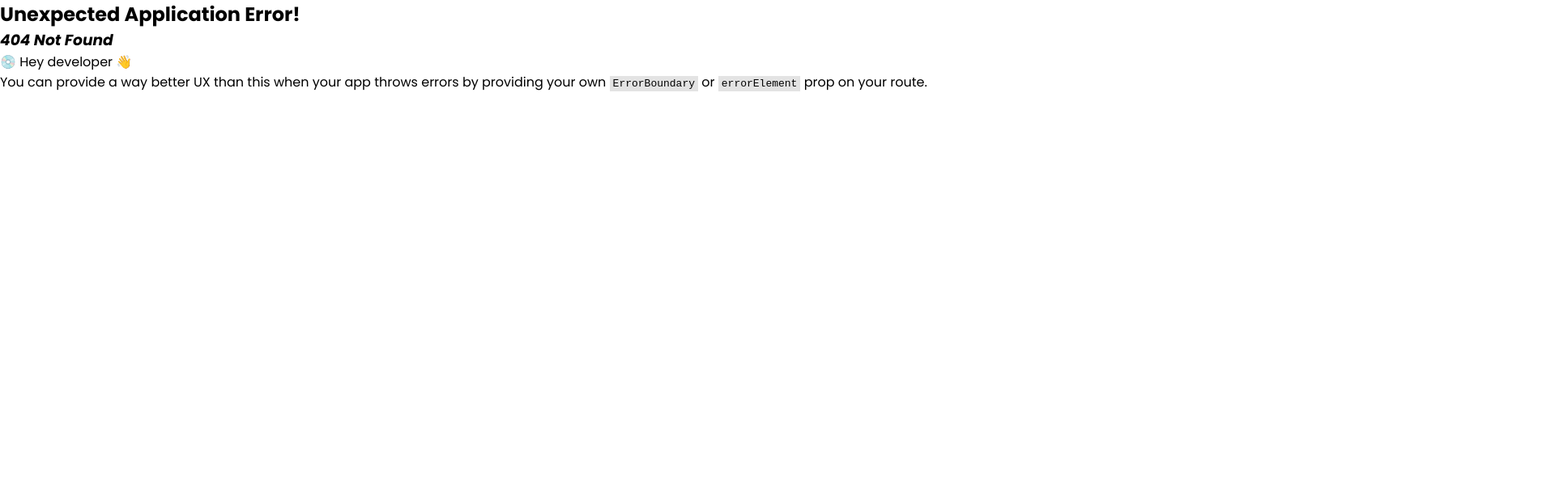
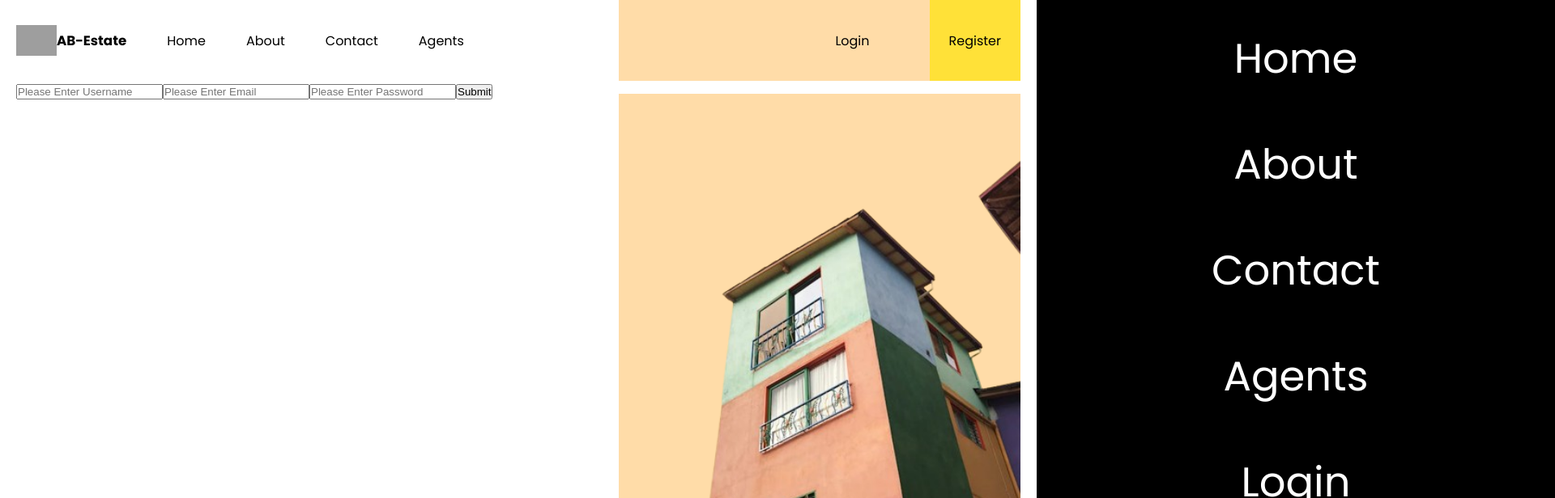
Before and after one commit to Abhijeet2010/Real_Estate_Frontend, a React (Vite) app: page /register in a window 1280 px wide. Before the commit this address had no page. Shown: the top 616 px of the page at 81% size, 1920 px wide, since content can reach past the window. Built offline with nearby package versions, Linux system fonts and the light colour scheme; grey boxes are pictures that could not be loaded.

Commit message:
added register functionality remaining styling part

```diff
--- a/package.json
+++ b/package.json
@@ -10,6 +10,7 @@
     "preview": "vite preview"
   },
   "dependencies": {
+    "axios": "^1.7.3",
     "react": "^18.3.1",
     "react-dom": "^18.3.1",
     "react-leaflet": "^4.2.1",
--- /dev/null
+++ b/src/Pages/login/Login.jsx
@@ -0,0 +1,7 @@
+import "./login.scss";
+
+const Login = () => {
+  return <div>Login</div>;
+};
+
+export default Login;
--- /dev/null
+++ b/src/Pages/login/login.scss
@@ -0,0 +1,2 @@
+.login {
+}
--- /dev/null
+++ b/src/Pages/register/Register.jsx
@@ -0,0 +1,64 @@
+import "./register.scss";
+import axios from "axios";
+
+const Register = (e) => {
+  const handleSubmit = async (e) => {
+    e.preventDefault();
+    const formData = new FormData(e.target);
+    const username = formData.get("username");
+    const email = formData.get("email");
+    const password = formData.get("password");
+
+    try {
+      const response = await axios.post(
+        "http://localhost:3000/api/auth/register",
+        {
+          username,
+          email,
+          password,
+        }
+      );
+
+      const newData = await response.data;
+
+      console.log(newData);
+    } catch (error) {
+      console.log(error.message);
+    }
+  };
+  return (
+    <div className="register">
+      <div className="registerContainer">
+        <form onSubmit={handleSubmit}>
+          <input
+            type="text"
+            name="username"
+            id="username"
+            placeholder="Please Enter Username"
+          />
+
+          <input
+            type="email"
+            name="email"
+            id="email"
+            placeholder="Please Enter Email"
+          />
+
+          <input
+            type="password"
+            name="password"
+            id="password"
+            placeholder="Please Enter Password"
+          />
+
+          <button>Submit</button>
+        </form>
+      </div>
+      <div className="imgContent">
+        <img src="/bg.png" alt="" />
+      </div>
+    </div>
+  );
+};
+
+export default Register;
--- /dev/null
+++ b/src/Pages/register/register.scss
@@ -0,0 +1,24 @@
+@import "../../responsive.scss";
+
+.register {
+  display: flex;
+  align-items: center;
+  height: 100%;
+
+  .registerContainer {
+    height: 100%;
+    flex: 3;
+  }
+  .imgContent {
+    flex: 2;
+    background-color: rgb(255, 220, 168);
+
+    @include md {
+      display: none;
+    }
+
+    img {
+      width: 100%;
+    }
+  }
+}
```
Also changed, not shown: src/App.jsx (+11 -0 lines), 1 other file (tests, documents, lock files or other folders).
